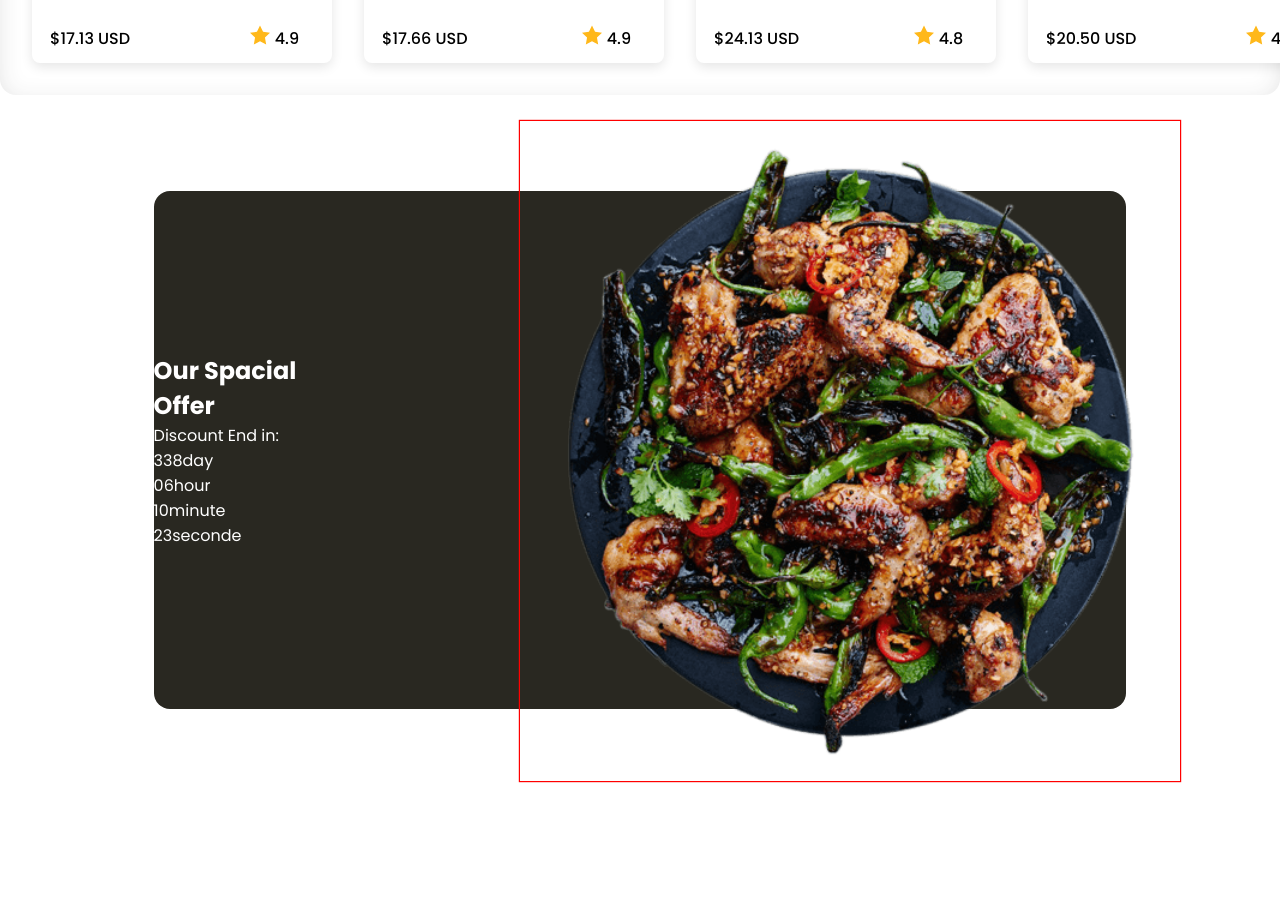
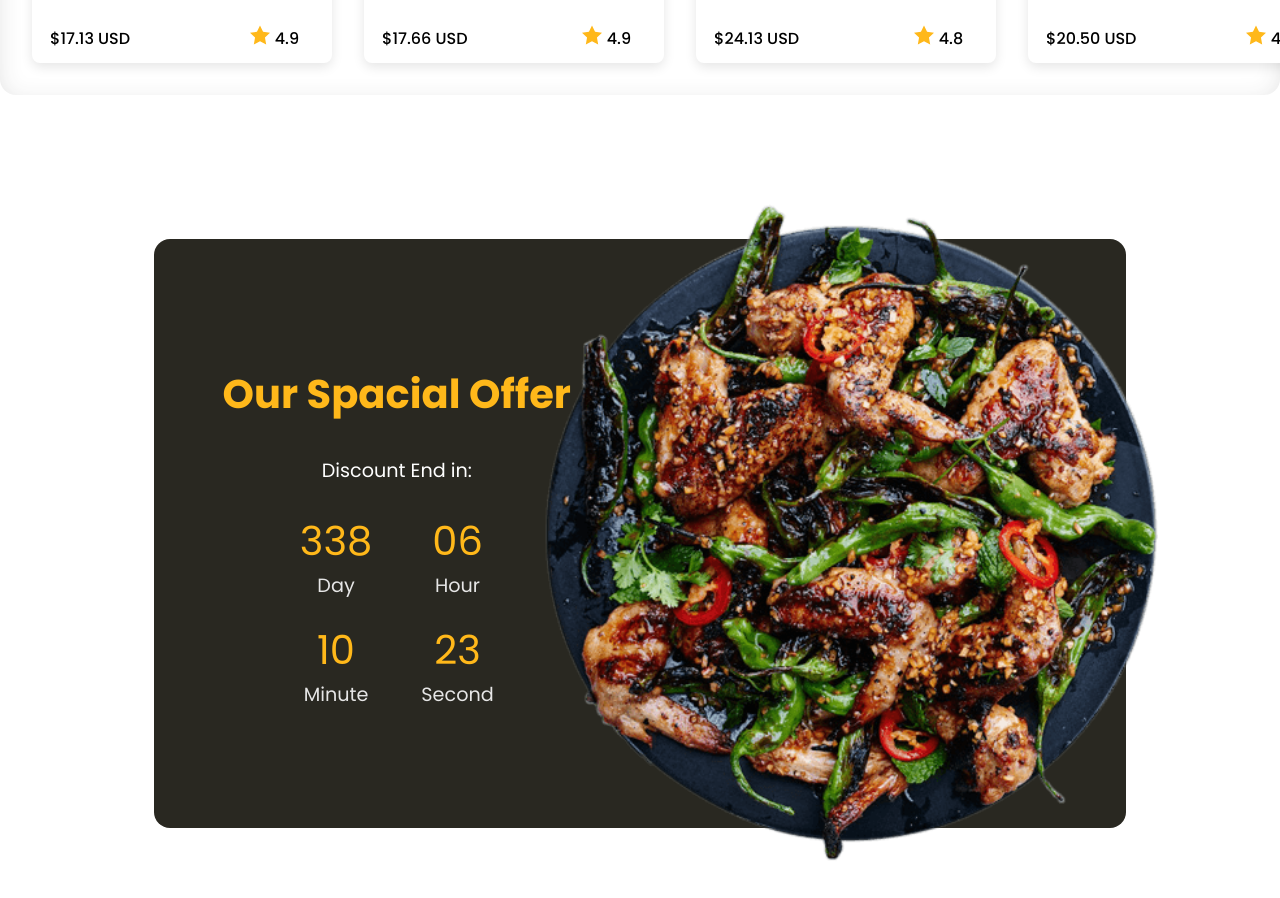
Before and after one commit to MOR3SREZ/rose-food, a React (Create React App) app: page / in a window 1280 px wide. Shown: the part 2764-3662 px from the top of the page. Before the commit the page ends 3563 px from the top, so only its background shows below. Built offline with nearby package versions, Linux system fonts and the light colour scheme; a web font is replaced by a local one.

Commit message:
Discount section Done!

```diff
--- a/src/Components/Discount/Discount.module.css
+++ b/src/Components/Discount/Discount.module.css
@@ -1,30 +1,54 @@
 .discount {
-  height: 80vh;
+  height: 100vh;
   padding: 2rem;
 }
 
 .main-container {
-  height: 90%;
+  height: 80%;
   width: 80%;
   background-color: var(--primary-black);
   color: white;
   border-radius: 1rem;
-  margin: auto;
+  margin: 3rem auto 0rem;
   display: flex;
   justify-content: space-between;
   align-items: center;
 }
 
+.discount-content {
+  width: 50%;
+  margin-top: 2rem;
+  display: flex;
+  align-items: center;
+  justify-content: space-between;
+  flex-direction: column;
+}
+.discount-content h2 {
+  margin: 0rem auto 2rem;
+  color: var(--primary-orange);
+  font-size: 2.5rem;
+}
+
 .discount-img {
   position: relative;
-  width: 100%;
+  width: 50%;
   height: 100%;
-  /* border: 1px solid red; */
 }
 .discount-img img {
-  border: 1px solid red;
-  transform: scale(1.2);
+  transform: scale(1.3);
   position: absolute;
   right: 0;
-  top: -3%;
+  transform-origin: center;
+  top: 3%;
 }
+
+.timer {
+  display: flex;
+  flex-direction: column;
+  align-items: center;
+  font-family: var(--primary-font);
+  width: 100%;
+}
+.timer p {
+  font-size: 1.2rem;
+}
--- a/src/Components/Discount/Timer/Timer.jsx
+++ b/src/Components/Discount/Timer/Timer.jsx
@@ -1,4 +1,7 @@
-import React, { useEffect, useState } from 'react';
+import { useState } from 'react';
+
+//styles
+import styles from './Timer.module.css';
 
 const Timer = () => {
   const [day, setDay] = useState(0);
@@ -24,11 +27,23 @@ const Timer = () => {
   setInterval(countdown, 1000);
 
   return (
-    <div>
-      <p>{day}day</p>
-      <p>{hour < 10 ? '0' + hour : hour}hour</p>
-      <p>{minute < 10 ? '0' + minute : minute}minute</p>
-      <p>{second < 10 ? '0' + second : second}seconde</p>
+    <div className={styles.countdown}>
+      <div className={styles.top}>
+        <span>
+          {day} <small>Day</small>
+        </span>
+        <span>
+          {hour < 10 ? '0' + hour : hour} <small>Hour</small>
+        </span>
+      </div>
+      <div className={styles.bottom}>
+        <span>
+          {minute < 10 ? '0' + minute : minute} <small>Minute</small>
+        </span>
+        <span>
+          {second < 10 ? '0' + second : second} <small>Second</small>
+        </span>
+      </div>
     </div>
   );
 };
--- a/src/Components/Discount/Timer/Timer.module.css
+++ b/src/Components/Discount/Timer/Timer.module.css
@@ -0,0 +1,35 @@
+.countdown {
+  display: flex;
+  flex-direction: column;
+  align-items: center;
+  justify-content: space-evenly;
+  /* border: 1px solid white; */
+  padding: 1rem;
+  width: 275px;
+  height: 250px;
+  margin: 0rem auto;
+}
+
+.top,
+.bottom {
+  width: 100%;
+  height: 50%;
+  display: flex;
+  flex-direction: row;
+  align-items: center;
+  justify-content: flex-start;
+}
+.top span,
+.bottom span {
+  display: flex;
+  flex-direction: column;
+  align-items: center;
+  width: 50%;
+  color: var(--primary-orange);
+  font-size: 2.5rem;
+}
+
+span small {
+  color: rgb(230, 230, 230);
+  font-size: 1.2rem;
+}
--- a/src/index.css
+++ b/src/index.css
@@ -3,25 +3,27 @@
   padding: 0;
   box-sizing: border-box;
   scroll-behavior: smooth;
-  --primary-red:  #fe734e;
+}
+.App {
+  height: 100%;
+  box-sizing: border-box;
+  overflow: hidden;
+  font-family: 'Poppins', sans-serif;
+  --primary-red: #fe734e;
   --primary-black: #292821;
   --primary-orange: #ffb81a;
-  --primary-gray:rgb(150, 150, 150);
+  --primary-gray: rgb(150, 150, 150);
 
   /* #F5DCDC , #F5F0DC, #F6F6F6 , #DCF5E3 , #DCDEF5*/
   /* #fec6b8 ,#daa633 , #292821 , #fe724c , #fe734e*/
   /*#ffb81a, #fe734e */
 
-  --logo-font:  'Rubik Moonrocks';
+  --logo-font: 'Rubik Moonrocks';
   --primary-font: 'Poppins';
 }
-.App{
-  height: 100%;
-  box-sizing: border-box;
-  overflow: hidden;
-  font-family: 'Poppins', sans-serif;
+p {
+  font-family: var(--primary-font) !important;
 }
-
 a {
   text-decoration: none;
 }
```
